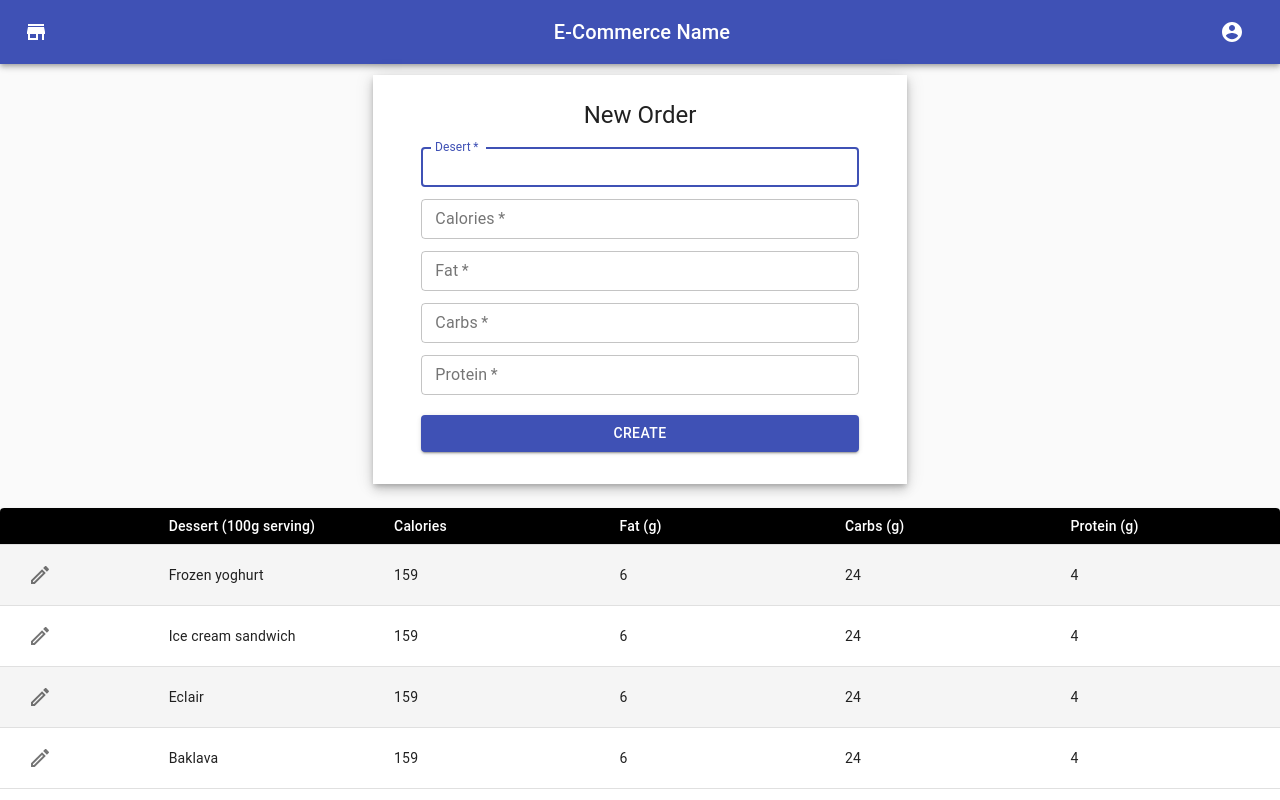
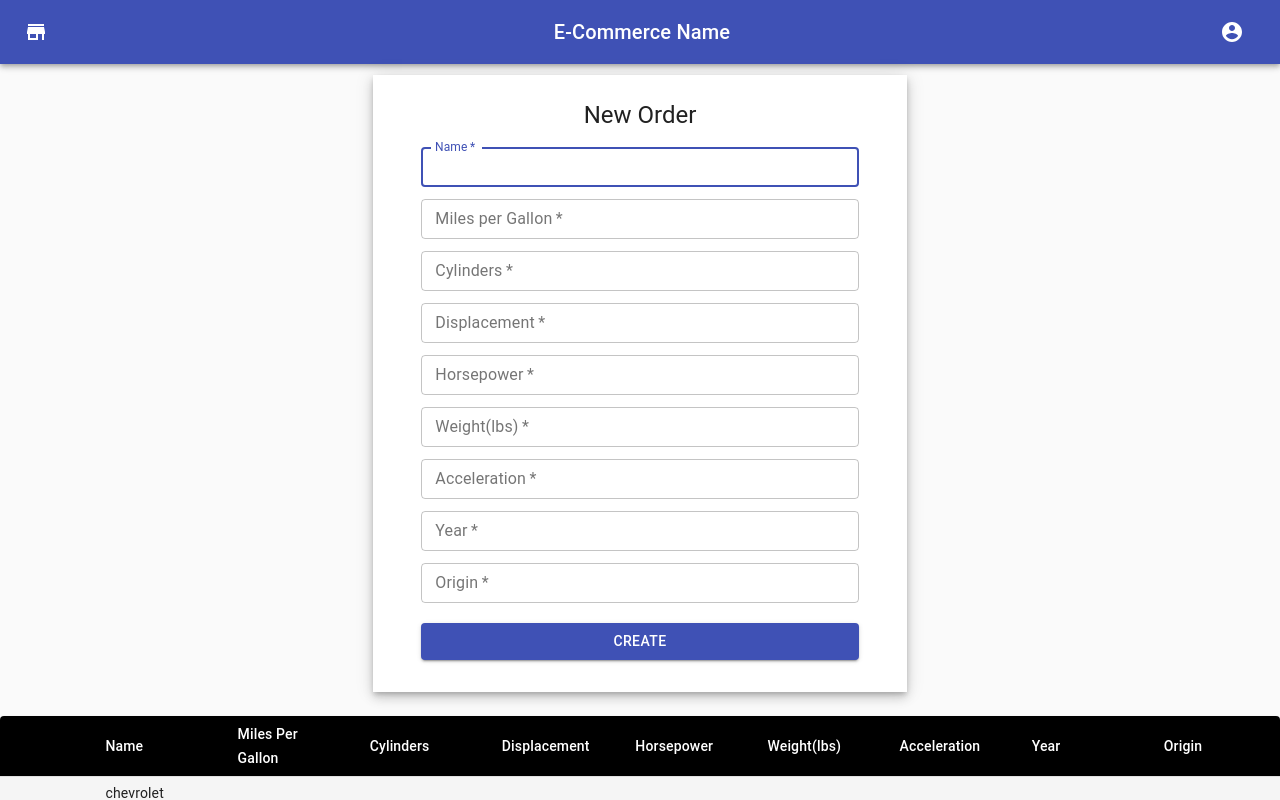
Before and after one commit to msymbolEJA/frontend-textile, a React (Create React App) app: page /new-order in a window 1280 px wide. Shown: the top 800 px of the page. Built offline with nearby package versions, Linux system fonts and the light colour scheme.

Commit message:
completed pagination

```diff
--- a/src/components/orders/Orders.js
+++ b/src/components/orders/Orders.js
@@ -19,6 +19,8 @@ import KeyboardArrowRight from "@material-ui/icons/KeyboardArrowRight";
 import EditIcon from "@material-ui/icons/EditOutlined";
 import DoneIcon from "@material-ui/icons/DoneAllTwoTone";
 import RevertIcon from "@material-ui/icons/NotInterestedOutlined";
+// Local Data
+import DATA from "../../helper/Data";
 
 const useStyles1 = makeStyles((theme) => ({
   root: {
@@ -66,16 +68,6 @@ const useStyles = makeStyles((theme) => ({
     height: 40,
   },
 }));
-
-const createData = (name, calories, fat, carbs, protein) => ({
-  id: name.replace(" ", "_"),
-  name,
-  calories,
-  fat,
-  carbs,
-  protein,
-  isEditMode: false,
-});
 
 const CustomTableCell = ({ row, name, onChange }) => {
   const classes = useStyles();
@@ -167,30 +159,11 @@ TablePaginationActions.propTypes = {
 };
 
 function Orders() {
-  const [rows, setRows] = React.useState([
-    createData("Frozen yoghurt", 159, 6.0, 24, 4.0),
-    createData("Ice cream sandwich", 237, 9.0, 37, 4.3),
-    createData("Eclair", 262, 16.0, 24, 6.0),
-    createData("Frozen yoghurt", 159, 6.0, 24, 4.0),
-    createData("Ice cream sandwich", 237, 9.0, 37, 4.3),
-    createData("Eclair", 262, 16.0, 24, 6.0),
-    createData("Frozen yoghurt", 159, 6.0, 24, 4.0),
-    createData("Ice cream sandwich", 237, 9.0, 37, 4.3),
-    createData("Eclair", 262, 16.0, 24, 6.0),
-    createData("Frozen yoghurt", 159, 6.0, 24, 4.0),
-    createData("Ice cream sandwich", 237, 9.0, 37, 4.3),
-    createData("Eclair", 262, 16.0, 24, 6.0),
-    createData("Frozen yoghurt", 159, 6.0, 24, 4.0),
-    createData("Ice cream sandwich", 237, 9.0, 37, 4.3),
-    createData("Eclair", 262, 16.0, 24, 6.0),
-    createData("Frozen yoghurt", 159, 6.0, 24, 4.0),
-    createData("Ice cream sandwich", 237, 9.0, 37, 4.3),
-    createData("Eclair", 262, 16.0, 24, 6.0),
-  ]);
+  const [rows, setRows] = React.useState(DATA);
   const [previous, setPrevious] = React.useState({});
   const classes = useStyles();
   const [page, setPage] = React.useState(0);
-  const [rowsPerPage, setRowsPerPage] = React.useState(5);
+  const [rowsPerPage, setRowsPerPage] = React.useState(10);
 
   const handleChangePage = (event, newPage) => {
     setPage(newPage);
@@ -255,13 +228,21 @@ function Orders() {
         <TableHead>
           <TableRow>
             <StyledTableCell align="left" />
+            <StyledTableCell align="left">Name</StyledTableCell>
             <StyledTableCell align="left">
-              Dessert (100g serving)
+              Miles Per Gallon&nbsp;(g)
             </StyledTableCell>
-            <StyledTableCell align="left">Calories</StyledTableCell>
-            <StyledTableCell align="left">Fat&nbsp;(g)</StyledTableCell>
-            <StyledTableCell align="left">Carbs&nbsp;(g)</StyledTableCell>
-            <StyledTableCell align="left">Protein&nbsp;(g)</StyledTableCell>
+            <StyledTableCell align="left">Cylinders&nbsp;(g)</StyledTableCell>
+            <StyledTableCell align="left">
+              Displacement&nbsp;(g)
+            </StyledTableCell>
+            <StyledTableCell align="left">Horsepower&nbsp;(g)</StyledTableCell>
+            <StyledTableCell align="left">Weight(lb)&nbsp;(g)</StyledTableCell>
+            <StyledTableCell align="left">
+              Acceleration&nbsp;(g)
+            </StyledTableCell>
+            <StyledTableCell align="left">Year&nbsp;(g)</StyledTableCell>
+            <StyledTableCell align="left">Origin&nbsp;(g)</StyledTableCell>
           </TableRow>
         </TableHead>
         <TableBody>
@@ -294,11 +275,19 @@ function Orders() {
                     </IconButton>
                   )}
                 </TableCell>
-                <CustomTableCell {...{ row, name: "name", onChange }} />
-                <CustomTableCell {...{ row, name: "calories", onChange }} />
-                <CustomTableCell {...{ row, name: "fat", onChange }} />
-                <CustomTableCell {...{ row, name: "carbs", onChange }} />
-                <CustomTableCell {...{ row, name: "protein", onChange }} />
+                <CustomTableCell {...{ row, name: "Name", onChange }} />
+                <CustomTableCell
+                  {...{ row, name: "Miles_per_Gallon", onChange }}
+                />
+                <CustomTableCell {...{ row, name: "Cylinders", onChange }} />
+                <CustomTableCell {...{ row, name: "Displacement", onChange }} />
+                <CustomTableCell {...{ row, name: "Horsepower", onChange }} />
+                <CustomTableCell
+                  {...{ row, name: "Weight_in_lbs", onChange }}
+                />
+                <CustomTableCell {...{ row, name: "Acceleration", onChange }} />
+                <CustomTableCell {...{ row, name: "Year", onChange }} />
+                <CustomTableCell {...{ row, name: "Origin", onChange }} />
               </StyledTableRow>
             ))}
         </TableBody>
--- a/src/components/orders/new/Form.js
+++ b/src/components/orders/new/Form.js
@@ -45,65 +45,117 @@ export default function InputForm({ handleSubmit, handleChange, info }) {
               margin="dense"
               required
               fullWidth
-              id="desert"
-              label="Desert"
-              name="desert"
-              autoComplete="desert"
+              id="Name"
+              label="Name"
+              name="Name"
+              autoComplete="Name"
               onChange={handleChange}
               autoFocus
-              value={info.desert}
+              value={info.Name}
             />
             <TextField
               variant="outlined"
               margin="dense"
               required
               fullWidth
-              name="calories"
-              label="Calories"
+              name="Miles_per_Gallon"
+              label="Miles per Gallon"
               type="number"
-              id="calories"
-              autoComplete="calories"
+              id="Miles_per_Gallon"
+              autoComplete="Miles_per_Gallon"
               onChange={handleChange}
-              value={info.calories}
+              value={info.Miles_per_Gallon}
             />
             <TextField
               variant="outlined"
               margin="dense"
               required
               fullWidth
-              name="fat"
-              label="Fat"
+              name="Cylinders"
+              label="Cylinders"
               type="number"
-              id="fat"
-              autoComplete="fat"
+              id="Cylinders"
+              autoComplete="Cylinders"
               onChange={handleChange}
-              value={info.fat}
+              value={info.Cylinders}
             />
             <TextField
               variant="outlined"
               margin="dense"
               required
               fullWidth
-              name="carbs"
-              label="Carbs"
+              name="Displacement"
+              label="Displacement"
               type="number"
-              id="carbs"
-              autoComplete="carbs"
+              id="Displacement"
+              autoComplete="Displacement"
               onChange={handleChange}
-              value={info.carbs}
+              value={info.Displacement}
             />
             <TextField
               variant="outlined"
               margin="dense"
               required
               fullWidth
-              name="protein"
-              label="Protein"
+              name="Horsepower"
+              label="Horsepower"
               type="number"
-              id="protein"
-              autoComplete="protein"
+              id="Horsepower"
+              autoComplete="Horsepower"
               onChange={handleChange}
-              value={info.protein}
+              value={info.Horsepower}
+            />
+            <TextField
+              variant="outlined"
+              margin="dense"
+              required
+              fullWidth
+              name="Weight_in_lbs"
+              label="Weight(lbs)"
+              type="number"
+              id="Weight_in_lbs"
+              autoComplete="Weight_in_lbs"
+              onChange={handleChange}
+              value={info.Weight_in_lbs}
+            />
+            <TextField
+              variant="outlined"
+              margin="dense"
+              required
+              fullWidth
+              name="Acceleration"
+              label="Acceleration"
+              type="number"
+              id="Acceleration"
+              autoComplete="Acceleration"
+              onChange={handleChange}
+              value={info.Acceleration}
+            />
+            <TextField
+              variant="outlined"
+              margin="dense"
+              required
+              fullWidth
+              name="Year"
+              label="Year"
+              type="text"
+              id="Year"
+              autoComplete="Year"
+              onChange={handleChange}
+              value={info.Year}
+            />
+            <TextField
+              variant="outlined"
+              margin="dense"
+              required
+              fullWidth
+              name="Origin"
+              label="Origin"
+              type="text"
+              id="Origin"
+              autoComplete="Origin"
+              onChange={handleChange}
+              value={info.Origin}
             />
             <Button
               type="submit"
--- a/src/components/orders/new/NewOrder.js
+++ b/src/components/orders/new/NewOrder.js
@@ -1,85 +1,77 @@
-import { useState, useEffect } from "react";
+import { useState } from "react";
 import Table from "./Table";
 import Form from "./Form";
-
-const data = [
-  {
-    id: 1,
-    desert: "Frozen yoghurt",
-    calories: 159,
-    fat: 6.0,
-    carbs: 24,
-    protein: 4.0,
-    isEditMode: false,
-  },
-  {
-    id: 2,
-    desert: "Ice cream sandwich",
-    calories: 159,
-    fat: 6.0,
-    carbs: 24,
-    protein: 4.0,
-    isEditMode: false,
-  },
-  {
-    id: 3,
-    desert: "Eclair",
-    calories: 159,
-    fat: 6.0,
-    carbs: 24,
-    protein: 4.0,
-    isEditMode: false,
-  },
-  {
-    id: 4,
-    desert: "Baklava",
-    calories: 159,
-    fat: 6.0,
-    carbs: 24,
-    protein: 4.0,
-    isEditMode: false,
-  },
-];
+import DATA from "../../../helper/Data";
 
 function NewOrder() {
-  const [list, setList] = useState(data);
+  const [list, setList] = useState(DATA);
   const [info, setInfo] = useState({
-    id: "",
-    desert: "",
-    calories: "",
-    fat: "",
-    carbs: "",
-    protein: "",
+    Name: "",
+    Miles_per_Gallon: "",
+    Cylinders: "",
+    Displacement: "",
+    Horsepower: "",
+    Weight_in_lbs: "",
+    Acceleration: "",
+    Year: "",
+    Origin: "",
   });
+
+  //console.log(DATA);
 
   const handleSubmit = (e) => {
     e.preventDefault();
-    console.log("HandleSubmit Button");
-    let { desert, calories, fat, carbs, protein } = info;
-    calories = Number(calories);
-    fat = Number(fat);
-    carbs = Number(carbs);
-    protein = Number(protein);
+    // console.log("HandleSubmit Button");
+    let {
+      Name,
+      Miles_per_Gallon,
+      Cylinders,
+      Displacement,
+      Horsepower,
+      Weight_in_lbs,
+      Acceleration,
+      Year,
+      Origin,
+    } = info;
+    Miles_per_Gallon = Number(Miles_per_Gallon);
+    Cylinders = Number(Cylinders);
+    Displacement = Number(Displacement);
+    Horsepower = Number(Horsepower);
+    Weight_in_lbs = Number(Weight_in_lbs);
+    Acceleration = Number(Acceleration);
+
     setList([
       ...list,
-      { id: new Date().getTime(), desert, calories, fat, carbs, protein },
+      {
+        id: new Date().getTime(),
+        Name,
+        Miles_per_Gallon,
+        Cylinders,
+        Displacement,
+        Horsepower,
+        Weight_in_lbs,
+        Acceleration,
+        Year,
+        Origin,
+      },
     ]);
     setInfo({
-      id: "",
-      desert: "",
-      calories: "",
-      fat: "",
-      carbs: "",
-      protein: "",
+      Name: "",
+      Miles_per_Gallon: "",
+      Cylinders: "",
+      Displacement: "",
+      Horsepower: "",
+      Weight_in_lbs: "",
+      Acceleration: "",
+      Year: "",
+      Origin: "",
     });
   };
   const handleChange = (e) => {
     // console.log(info);
     setInfo({ ...info, [e.target.name]: e.target.value });
   };
-  useEffect(() => {
-    console.log("list", list);
-  }, [list]);
+
   return (
     <div className="App">
       <Form
--- a/src/components/orders/new/Table.js
+++ b/src/components/orders/new/Table.js
@@ -226,17 +226,21 @@ function Orders({ list }) {
         <TableHead>
           <TableRow>
             <StyledTableCell align="left" />
-            <StyledTableCell align="left">
-              Dessert (100g serving)
-            </StyledTableCell>
-            <StyledTableCell align="left">Calories</StyledTableCell>
-            <StyledTableCell align="left">Fat&nbsp;(g)</StyledTableCell>
-            <StyledTableCell align="left">Carbs&nbsp;(g)</StyledTableCell>
-            <StyledTableCell align="left">Protein&nbsp;(g)</StyledTableCell>
+            <StyledTableCell align="left">Name</StyledTableCell>
+            <StyledTableCell align="left">Miles Per Gallon</StyledTableCell>
+            <StyledTableCell align="left">Cylinders&nbsp;</StyledTableCell>
+            <StyledTableCell align="left">Displacement&nbsp;</StyledTableCell>
+            <StyledTableCell align="left">Horsepower&nbsp;</StyledTableCell>
+            <StyledTableCell align="left">Weight(lbs)&nbsp;</StyledTableCell>
+            <StyledTableCell align="left">Acceleration&nbsp;</StyledTableCell>
+            <StyledTableCell align="left">Year&nbsp;</StyledTableCell>
+            <StyledTableCell align="left">Origin&nbsp;</StyledTableCell>
           </TableRow>
         </TableHead>
         <TableBody>
-          {rows.map((row) => (
+          {rows
+            .slice(page * rowsPerPage, page * rowsPerPage + rowsPerPage)
+            .map((row) => (
               <StyledTableRow key={row.id}>
                 <TableCell className={classes.selectTableCell}>
                   {row.isEditMode ? (
@@ -263,11 +267,19 @@ function Orders({ list }) {
                     </IconButton>
                   )}
                 </TableCell>
-              <CustomTableCell {...{ row, name: "desert", onChange }} />
-              <CustomTableCell {...{ row, name: "calories", onChange }} />
-              <CustomTableCell {...{ row, name: "fat", onChange }} />
-              <CustomTableCell {...{ row, name: "carbs", onChange }} />
-              <CustomTableCell {...{ row, name: "protein", onChange }} />
+                <CustomTableCell {...{ row, name: "Name", onChange }} />
+                <CustomTableCell
+                  {...{ row, name: "Miles_per_Gallon", onChange }}
+                />
+                <CustomTableCell {...{ row, name: "Cylinders", onChange }} />
+                <CustomTableCell {...{ row, name: "Displacement", onChange }} />
+                <CustomTableCell {...{ row, name: "Horsepower", onChange }} />
+                <CustomTableCell
+                  {...{ row, name: "Weight_in_lbs", onChange }}
+                />
+                <CustomTableCell {...{ row, name: "Acceleration", onChange }} />
+                <CustomTableCell {...{ row, name: "Year", onChange }} />
+                <CustomTableCell {...{ row, name: "Origin", onChange }} />
               </StyledTableRow>
             ))}
         </TableBody>
--- /dev/null
+++ b/src/helper/Data.js
@@ -0,0 +1,328 @@
+const data = [
+  {
+    id: 1,
+    Name: "chevrolet chevelle malibu",
+    Miles_per_Gallon: 18,
+    Cylinders: 8,
+    Displacement: 307,
+    Horsepower: 130,
+    Weight_in_lbs: 3504,
+    Acceleration: 12,
+    Year: "1970-01-01",
+    Origin: "USA",
+  },
+  {
+    id: 2,
+    Name: "buick skylark 320",
+    Miles_per_Gallon: 15,
+    Cylinders: 8,
+    Displacement: 350,
+    Horsepower: 165,
+    Weight_in_lbs: 3693,
+    Acceleration: 11.5,
+    Year: "1970-01-01",
+    Origin: "USA",
+  },
+  {
+    id: 3,
+    Name: "plymouth satellite",
+    Miles_per_Gallon: 18,
+    Cylinders: 8,
+    Displacement: 318,
+    Horsepower: 150,
+    Weight_in_lbs: 3436,
+    Acceleration: 11,
+    Year: "1970-01-01",
+    Origin: "USA",
+  },
+  {
+    id: 4,
+    Name: "amc rebel sst",
+    Miles_per_Gallon: 16,
+    Cylinders: 8,
+    Displacement: 304,
+    Horsepower: 150,
+    Weight_in_lbs: 3433,
+    Acceleration: 12,
+    Year: "1970-01-01",
+    Origin: "USA",
+  },
+  {
+    id: 5,
+    Name: "ford torino",
+    Miles_per_Gallon: 17,
+    Cylinders: 8,
+    Displacement: 302,
+    Horsepower: 140,
+    Weight_in_lbs: 3449,
+    Acceleration: 10.5,
+    Year: "1970-01-01",
+    Origin: "USA",
+  },
+  {
+    id: 6,
+    Name: "ford galaxie 500",
+    Miles_per_Gallon: 15,
+    Cylinders: 8,
+    Displacement: 429,
+    Horsepower: 198,
+    Weight_in_lbs: 4341,
+    Acceleration: 10,
+    Year: "1970-01-01",
+    Origin: "USA",
+  },
+  {
+    id: 7,
+    Name: "chevrolet impala",
+    Miles_per_Gallon: 14,
+    Cylinders: 8,
+    Displacement: 454,
+    Horsepower: 220,
+    Weight_in_lbs: 4354,
+    Acceleration: 9,
+    Year: "1970-01-01",
+    Origin: "USA",
+  },
+  {
+    id: 8,
+    Name: "plymouth fury iii",
+    Miles_per_Gallon: 14,
+    Cylinders: 8,
+    Displacement: 440,
+    Horsepower: 215,
+    Weight_in_lbs: 4312,
+    Acceleration: 8.5,
+    Year: "1970-01-01",
+    Origin: "USA",
+  },
+  {
+    id: 9,
+    Name: "pontiac catalina",
+    Miles_per_Gallon: 14,
+    Cylinders: 8,
+    Displacement: 455,
+    Horsepower: 225,
+    Weight_in_lbs: 4425,
+    Acceleration: 10,
+    Year: "1970-01-01",
+    Origin: "USA",
+  },
+  {
+    id: 10,
+    Name: "amc ambassador dpl",
+    Miles_per_Gallon: 15,
+    Cylinders: 8,
+    Displacement: 390,
+    Horsepower: 190,
+    Weight_in_lbs: 3850,
+    Acceleration: 8.5,
+    Year: "1970-01-01",
+    Origin: "USA",
+  },
+  {
+    id: 11,
+    Name: "citroen ds-21 pallas",
+    Miles_per_Gallon: null,
+    Cylinders: 4,
+    Displacement: 133,
+    Horsepower: 115,
+    Weight_in_lbs: 3090,
+    Acceleration: 17.5,
+    Year: "1970-01-01",
+    Origin: "Europe",
+  },
+  {
+    id: 12,
+    Name: "chevrolet chevelle concours (sw)",
+    Miles_per_Gallon: null,
+    Cylinders: 8,
+    Displacement: 350,
+    Horsepower: 165,
+    Weight_in_lbs: 4142,
+    Acceleration: 11.5,
+    Year: "1970-01-01",
+    Origin: "USA",
+  },
+  {
+    id: 13,
+    Name: "ford torino (sw)",
+    Miles_per_Gallon: null,
+    Cylinders: 8,
+    Displacement: 351,
+    Horsepower: 153,
+    Weight_in_lbs: 4034,
+    Acceleration: 11,
+    Year: "1970-01-01",
+    Origin: "USA",
+  },
+  {
+    id: 14,
+    Name: "plymouth satellite (sw)",
+    Miles_per_Gallon: null,
+    Cylinders: 8,
+    Displacement: 383,
+    Horsepower: 175,
+    Weight_in_lbs: 4166,
+    Acceleration: 10.5,
+    Year: "1970-01-01",
+    Origin: "USA",
+  },
+  {
+    id: 15,
+    Name: "amc rebel sst (sw)",
+    Miles_per_Gallon: null,
+    Cylinders: 8,
+    Displacement: 360,
+    Horsepower: 175,
+    Weight_in_lbs: 3850,
+    Acceleration: 11,
+    Year: "1970-01-01",
+    Origin: "USA",
+  },
+  {
+    id: 16,
+    Name: "dodge challenger se",
+    Miles_per_Gallon: 15,
+    Cylinders: 8,
+    Displacement: 383,
+    Horsepower: 170,
+    Weight_in_lbs: 3563,
+    Acceleration: 10,
+    Year: "1970-01-01",
+    Origin: "USA",
+  },
+  {
+    id: 17,
+    Name: "plymouth 'cuda 340",
+    Miles_per_Gallon: 14,
+    Cylinders: 8,
+    Displacement: 340,
+    Horsepower: 160,
+    Weight_in_lbs: 3609,
+    Acceleration: 8,
+    Year: "1970-01-01",
+    Origin: "USA",
+  },
+  {
+    id: 18,
+    Name: "ford mustang boss 302",
+    Miles_per_Gallon: null,
+    Cylinders: 8,
+    Displacement: 302,
+    Horsepower: 140,
+    Weight_in_lbs: 3353,
+    Acceleration: 8,
+    Year: "1970-01-01",
+    Origin: "USA",
+  },
+  {
+    id: 19,
+    Name: "chevrolet monte carlo",
+    Miles_per_Gallon: 15,
+    Cylinders: 8,
+    Displacement: 400,
+    Horsepower: 150,
+    Weight_in_lbs: 3761,
+    Acceleration: 9.5,
+    Year: "1970-01-01",
+    Origin: "USA",
+  },
+  {
+    id: 20,
+    Name: "buick estate wagon (sw)",
+    Miles_per_Gallon: 14,
+    Cylinders: 8,
+    Displacement: 455,
+    Horsepower: 225,
+    Weight_in_lbs: 3086,
+    Acceleration: 10,
+    Year: "1970-01-01",
+    Origin: "USA",
+  },
+  {
+    id: 21,
+    Name: "toyota corona mark ii",
+    Miles_per_Gallon: 24,
+    Cylinders: 4,
+    Displacement: 113,
+    Horsepower: 95,
+    Weight_in_lbs: 2372,
+    Acceleration: 15,
+    Year: "1970-01-01",
+    Origin: "Japan",
+  },
+  {
+    id: 22,
+    Name: "plymouth duster",
+    Miles_per_Gallon: 22,
+    Cylinders: 6,
+    Displacement: 198,
+    Horsepower: 95,
+    Weight_in_lbs: 2833,
+    Acceleration: 15.5,
+    Year: "1970-01-01",
+    Origin: "USA",
+  },
+  {
+    id: 23,
+    Name: "amc hornet",
+    Miles_per_Gallon: 18,
+    Cylinders: 6,
+    Displacement: 199,
+    Horsepower: 97,
+    Weight_in_lbs: 2774,
+    Acceleration: 15.5,
+    Year: "1970-01-01",
+    Origin: "USA",
+  },
+  {
+    id: 24,
+    Name: "ford maverick",
+    Miles_per_Gallon: 21,
+    Cylinders: 6,
+    Displacement: 200,
+    Horsepower: 85,
+    Weight_in_lbs: 2587,
+    Acceleration: 16,
+    Year: "1970-01-01",
+    Origin: "USA",
+  },
+  {
+    id: 25,
+    Name: "datsun pl510",
+    Miles_per_Gallon: 27,
+    Cylinders: 4,
+    Displacement: 97,
+    Horsepower: 88,
+    Weight_in_lbs: 2130,
+    Acceleration: 14.5,
+    Year: "1970-01-01",
+    Origin: "Japan",
+  },
+  {
+    id: 26,
+    Name: "volkswagen 1131 deluxe sedan",
+    Miles_per_Gallon: 26,
+    Cylinders: 4,
+    Displacement: 97,
+    Horsepower: 46,
+    Weight_in_lbs: 1835,
+    Acceleration: 20.5,
+    Year: "1970-01-01",
+    Origin: "Europe",
+  },
+  {
+    id: 27,
+    Name: "peugeot 504",
+    Miles_per_Gallon: 25,
+    Cylinders: 4,
+    Displacement: 110,
+    Horsepower: 87,
+    Weight_in_lbs: 2672,
+    Acceleration: 17.5,
+    Year: "1970-01-01",
+    Origin: "Europe",
+  },
+];
+
+export default data;
```
Lines whose indentation alone changed are shown as unchanged.
